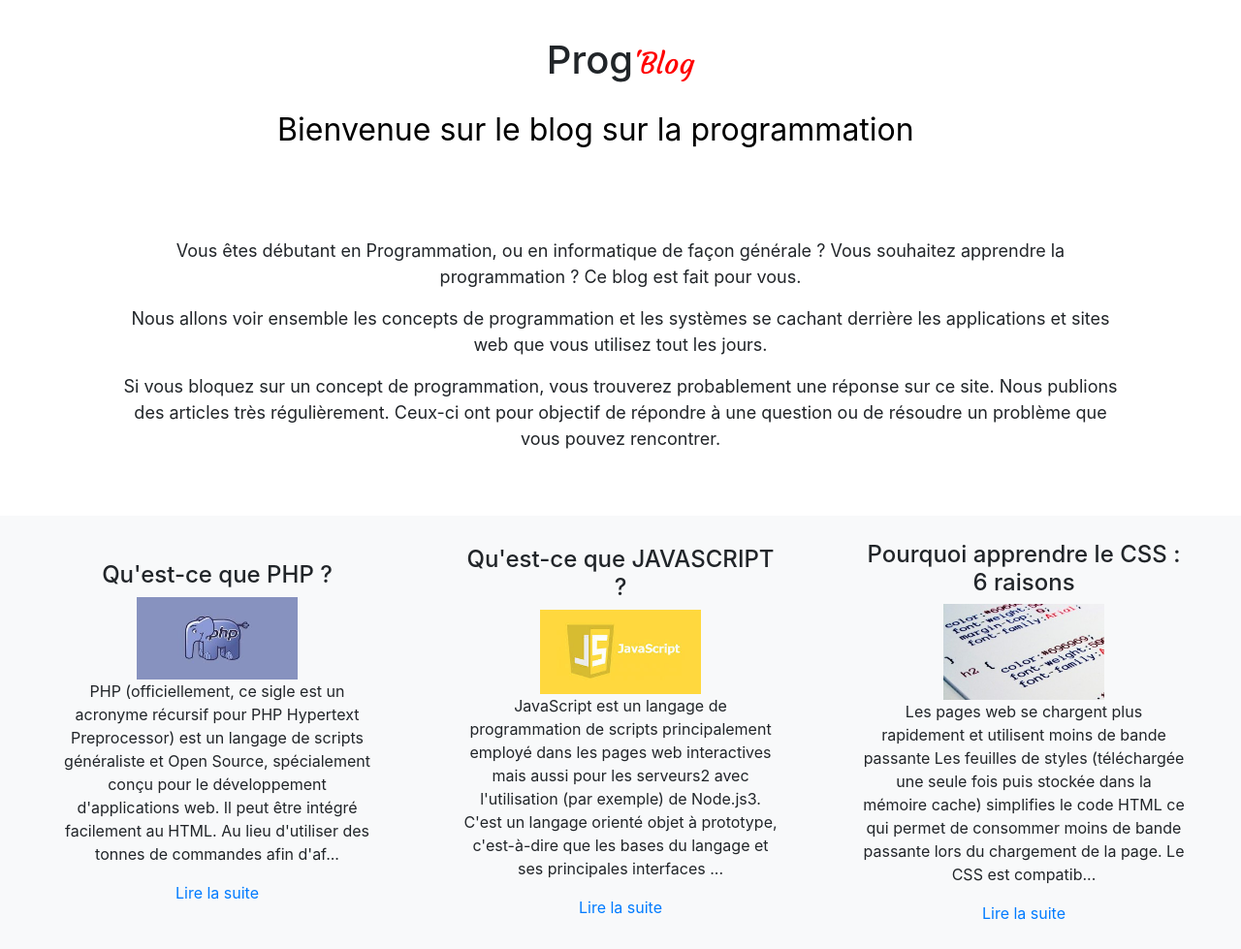
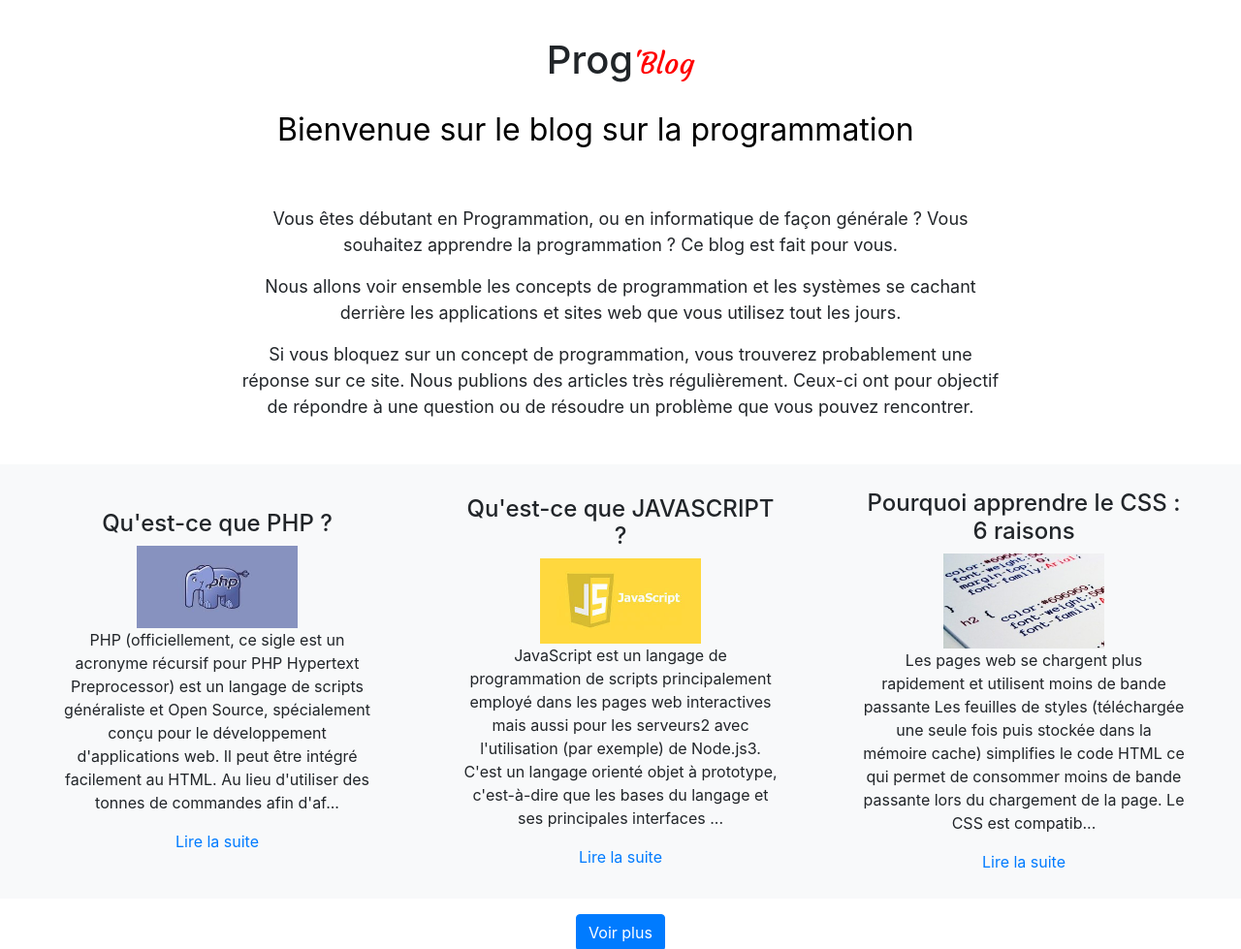
Before and after one commit to mehdi-douib/blog-js, a PHP site: page / in a window 1280 px wide. Shown: the part 72-1051 px from the top of the page at 97% size. Run offline with PHP 8.4, Linux system fonts and the light colour scheme; data comes from the database, SQL or seed files in the repository; some libraries are stand-ins or nearby versions.

Commit message:
Add files via upload

```diff
--- a/admin.php
+++ b/admin.php
@@ -73,7 +73,7 @@
     <main class="main_admin">
         <h1 class="pt-5">Espace administrateur</h1>
 
-        <img class="img_admin" src="src/image/admin.gif" alt="">
+        <img class="img_admin" src=".src/image/admin.png" alt="">
 
         <section>
             <h2 class="titre_admin">Gestion utilisateurs</h2>
--- a/index.php
+++ b/index.php
@@ -31,7 +31,7 @@
         <div id="base">
             <div id="texte"></div>
         </div>
-            <div class="container" id="index-container">
+            <div class="container" >
                 <p>Vous êtes débutant en Programmation, ou en informatique de façon générale ? Vous souhaitez apprendre la programmation ? Ce blog  est fait pour vous.</p>
                 <p>Nous allons voir ensemble les concepts de programmation et les systèmes se cachant derrière les applications et sites web que vous utilisez tout les jours.</p>
                 <p>Si vous bloquez sur un concept de programmation, vous trouverez probablement une réponse sur ce site. Nous publions des articles très régulièrement. Ceux-ci ont pour objectif de répondre à une question ou de résoudre un problème que vous pouvez rencontrer.</p>
```
